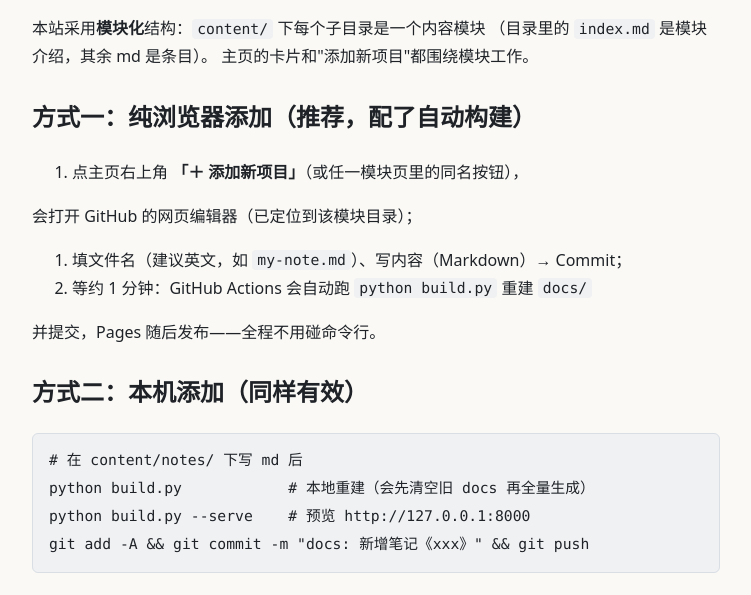
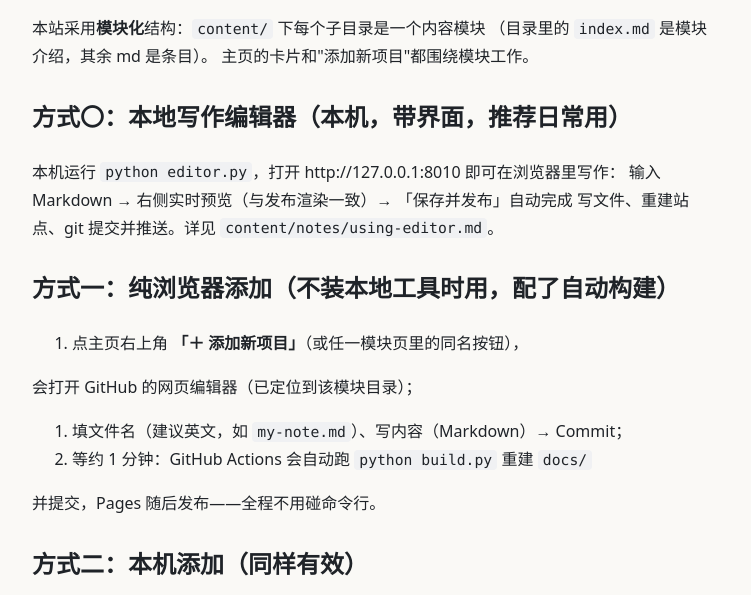
Before and after one commit to Not1u/my-site, a plain HTML site: page docs/notes/adding-content.html in a window 1280 px wide. Shown: the part 153-748 px from the top of the page, without its empty margins (264-1015 px from the left). Drawn offline with Linux system fonts and the light colour scheme.

Commit message:
docs: 使用手册与 README 补充本地写作编辑器用法

```diff
--- a/docs/notes/adding-content.html
+++ b/docs/notes/adding-content.html
@@ -14,7 +14,9 @@
 <main>
 <h1>如何给本站添加内容</h1>
 <p>本站采用<strong>模块化</strong>结构：<code>content/</code> 下每个子目录是一个内容模块 （目录里的 <code>index.md</code> 是模块介绍，其余 md 是条目）。 主页的卡片和"添加新项目"都围绕模块工作。</p>
-<h2>方式一：纯浏览器添加（推荐，配了自动构建）</h2>
+<h2>方式〇：本地写作编辑器（本机，带界面，推荐日常用）</h2>
+<p>本机运行 <code>python editor.py</code>，打开 http://127.0.0.1:8010 即可在浏览器里写作： 输入 Markdown → 右侧实时预览（与发布渲染一致）→ 「保存并发布」自动完成 写文件、重建站点、git 提交并推送。详见 <code>content/notes/using-editor.md</code>。</p>
+<h2>方式一：纯浏览器添加（不装本地工具时用，配了自动构建）</h2>
 <ol>
 <li>点主页右上角 <strong>「＋ 添加新项目」</strong>（或任一模块页里的同名按钮），</li>
 </ol>
```
Also changed, not shown: 1 other file.
